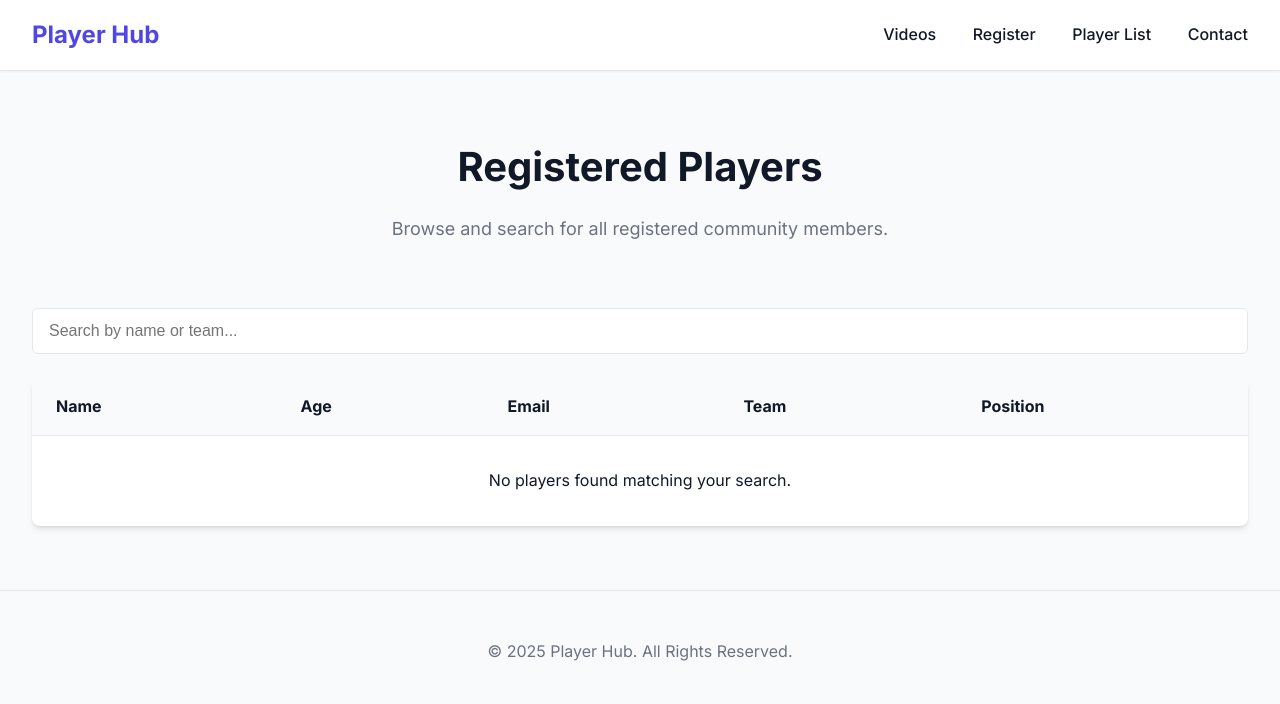
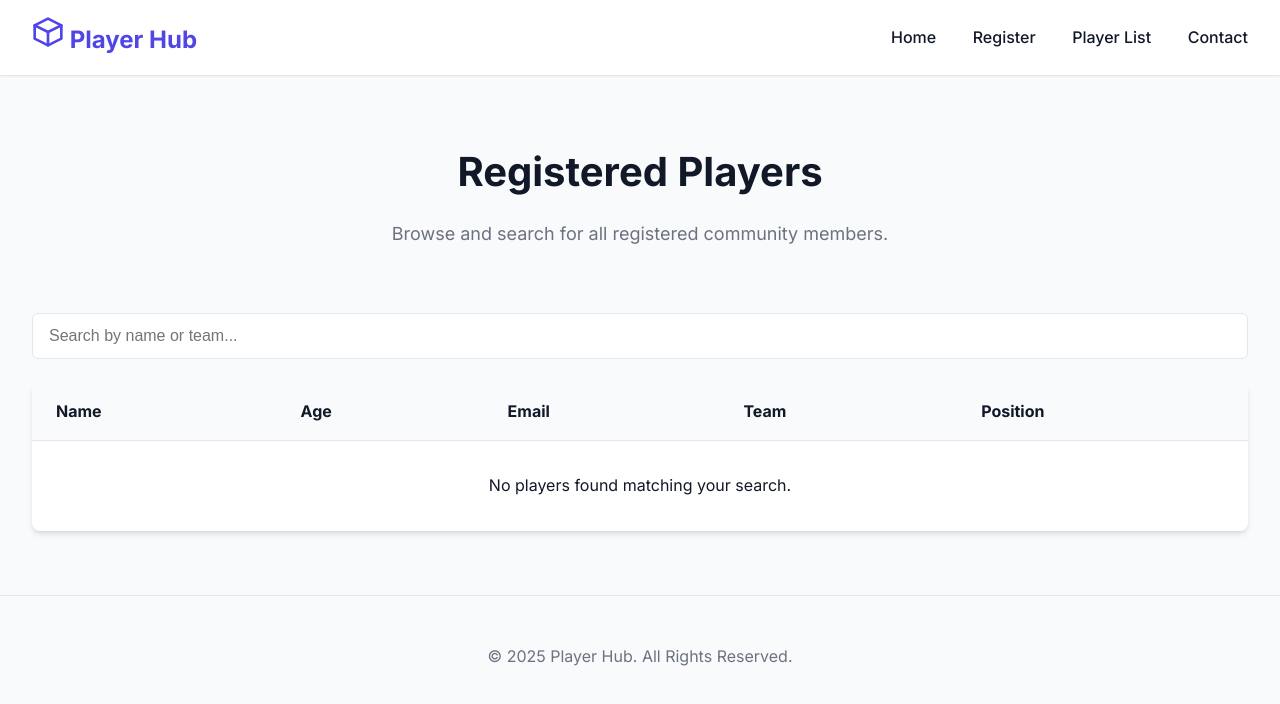
Before and after one commit to CodeWithBakar/player-hub, a website with bundled scripts: page client/public/players.html in a window 1280 px wide. Built offline with nearby package versions, Linux system fonts and the light colour scheme; no server answers.

Commit message:
Update players.html to enhance navigation with SVG logo and correct link labels

```diff
--- a/client/public/players.html
+++ b/client/public/players.html
@@ -13,12 +13,43 @@
     />
   </head>
   <body>
-    <!-- Replace your old <nav> with this -->
     <nav class="navbar">
       <div class="nav-container">
-        <a href="index.html" class="nav-brand">Player Hub</a>
+        <a href="index.html" class="nav-brand">
+          <!-- SVG Logo -->
+          <svg
+            width="32"
+            height="32"
+            viewBox="0 0 24 24"
+            fill="none"
+            xmlns="http://www.w3.org/2000/svg"
+          >
+            <path
+              d="M12 2L2 7V17L12 22L22 17V7L12 2Z"
+              stroke="currentColor"
+              stroke-width="2"
+              stroke-linecap="round"
+              stroke-linejoin="round"
+            />
+            <path
+              d="M2 7L12 12L22 7"
+              stroke="currentColor"
+              stroke-width="2"
+              stroke-linecap="round"
+              stroke-linejoin="round"
+            />
+            <path
+              d="M12 12V22"
+              stroke="currentColor"
+              stroke-width="2"
+              stroke-linecap="round"
+              stroke-linejoin="round"
+            />
+          </svg>
+          <span>Player Hub</span>
+        </a>
         <div class="nav-links">
-          <a href="index.html">Videos</a>
+          <a href="index.html">Home</a>
           <a href="register.html">Register</a>
           <a href="players.html">Player List</a>
           <a href="contact.html">Contact</a>
@@ -42,12 +73,14 @@
         </button>
       </div>
       <div class="mobile-nav" id="mobile-nav">
-        <a href="index.html">Videos</a>
+        <a href="index.html">Home</a>
         <a href="register.html">Register</a>
         <a href="players.html">Player List</a>
         <a href="contact.html">Contact</a>
       </div>
     </nav>
+    <!-- ... rest of the body ... -->
+
     <main class="container">
       <h1>Registered Players</h1>
       <div class="filters">
```
